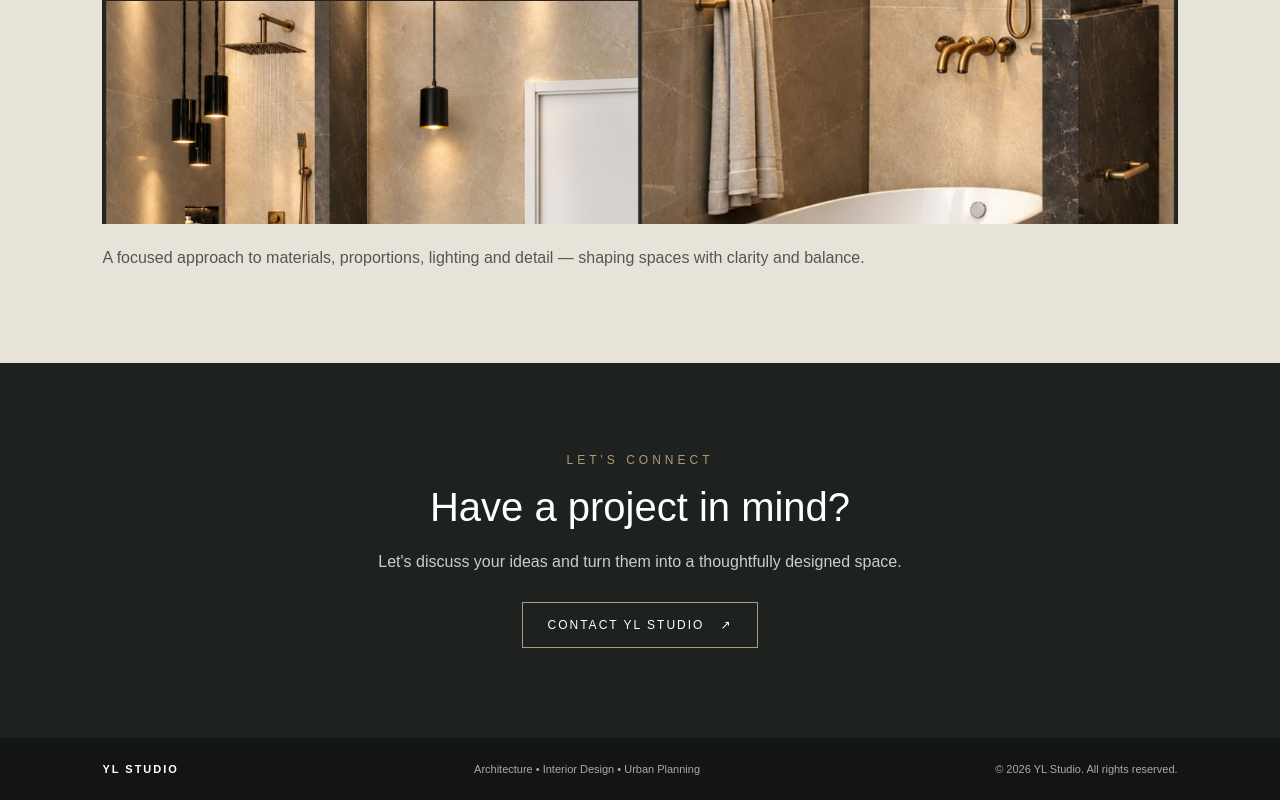
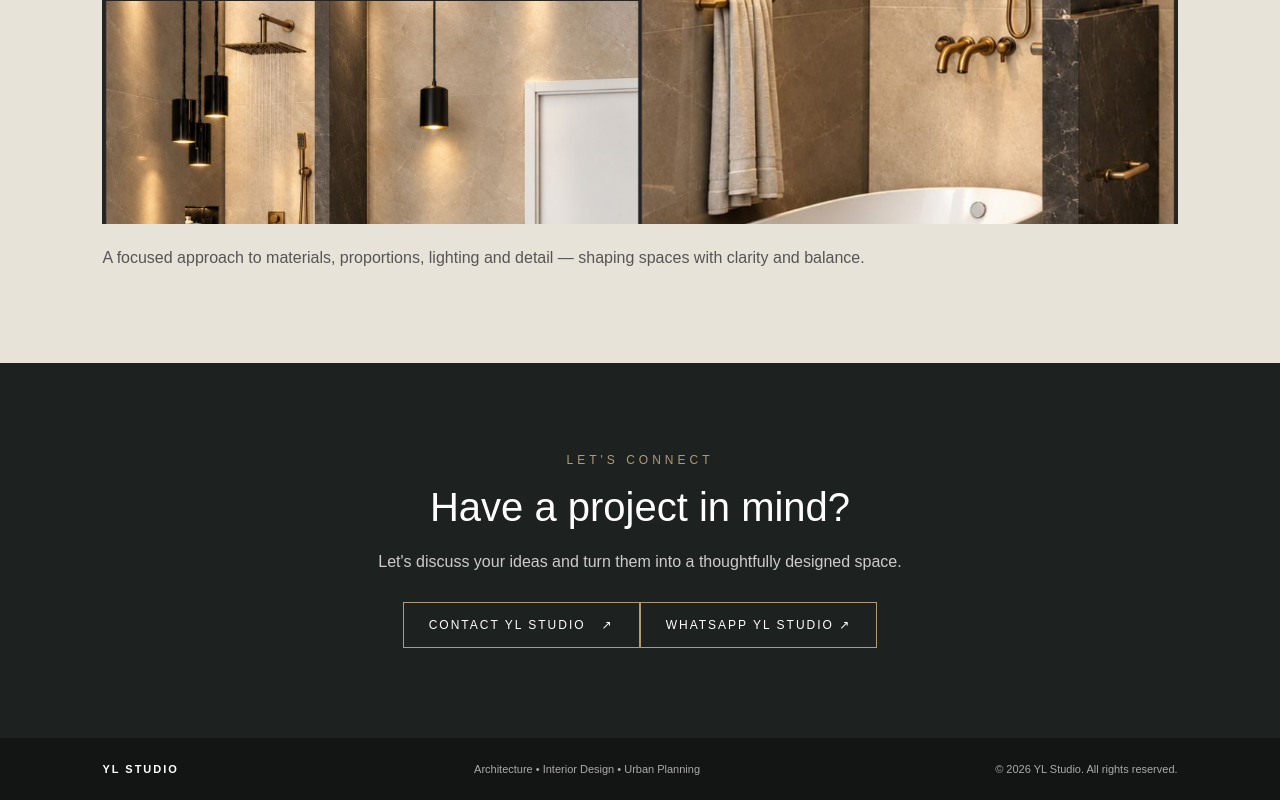
Before and after one commit to designwithyl/designwithyl.github.io, a plain HTML site: page index.html in a window 1280 px wide. Shown: the part 4426-5226 px from the top of the page. Drawn offline with Linux system fonts and the light colour scheme.

Commit message:
Add WhatsApp contact link to contact section

```diff
--- a/index.html
+++ b/index.html
@@ -177,7 +177,7 @@ section{padding:65px 6%}
 <div class="tag">LET'S CONNECT</div>
 <h2 style="font-size:40px;font-weight:400;margin-top:18px">Have a project in mind?</h2>
 <p>Let's discuss your ideas and turn them into a thoughtfully designed space.</p>
-<a class="btn" href="mailto:ylstudio.design@gmail.com">CONTACT YL STUDIO &nbsp; ↗</a>
+<a class="btn" href="mailto:ylstudio.design@gmail.com">CONTACT YL STUDIO &nbsp; ↗</a><a class="btn" href="https://wa.me/919988410581?text=Hello%20YL%20Studio%2C%20I%20want%20to%20discuss%20a%20project." target="_blank" rel="noopener">WHATSAPP YL STUDIO ↗</a>
 </section>
 
 <footer class="footer">
```
